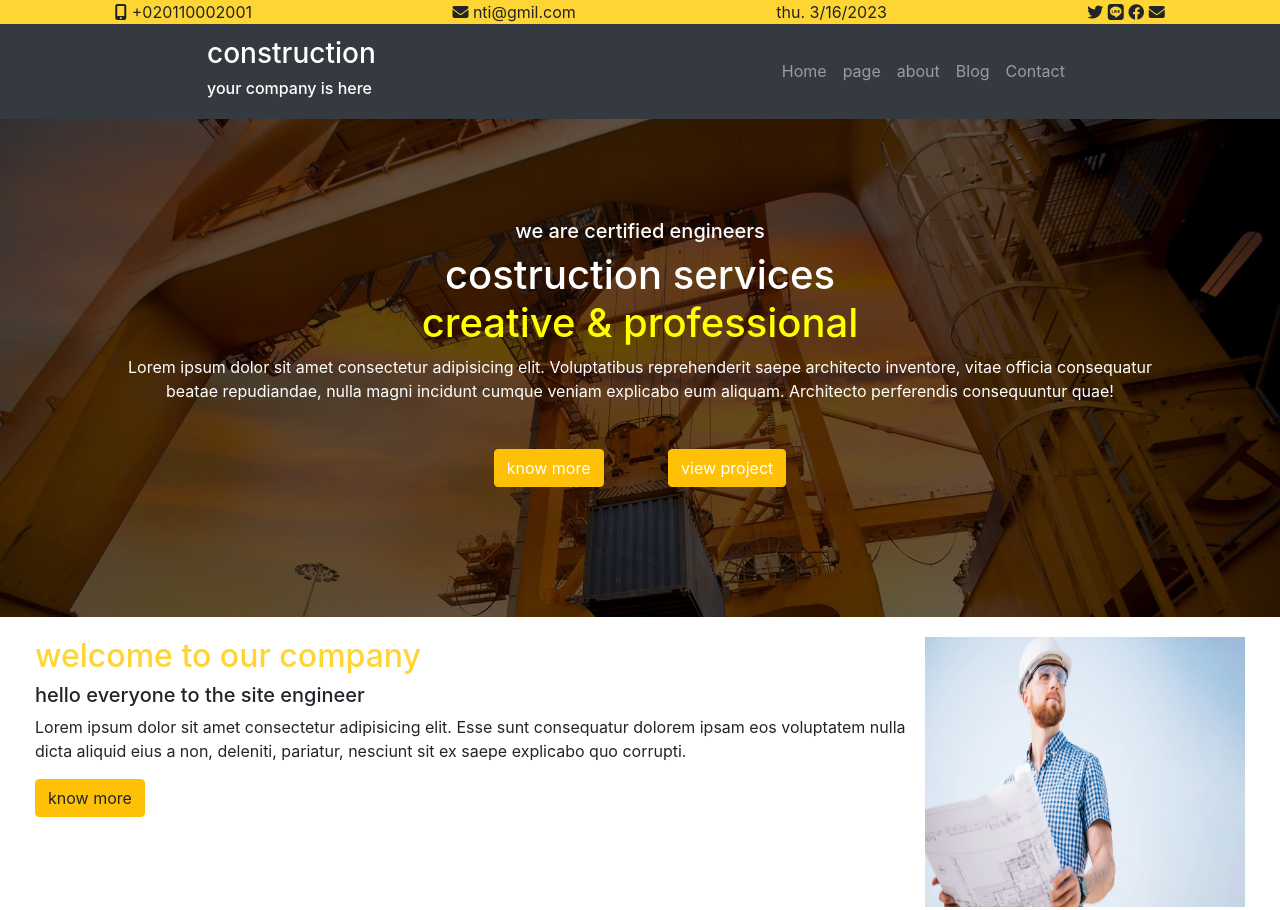
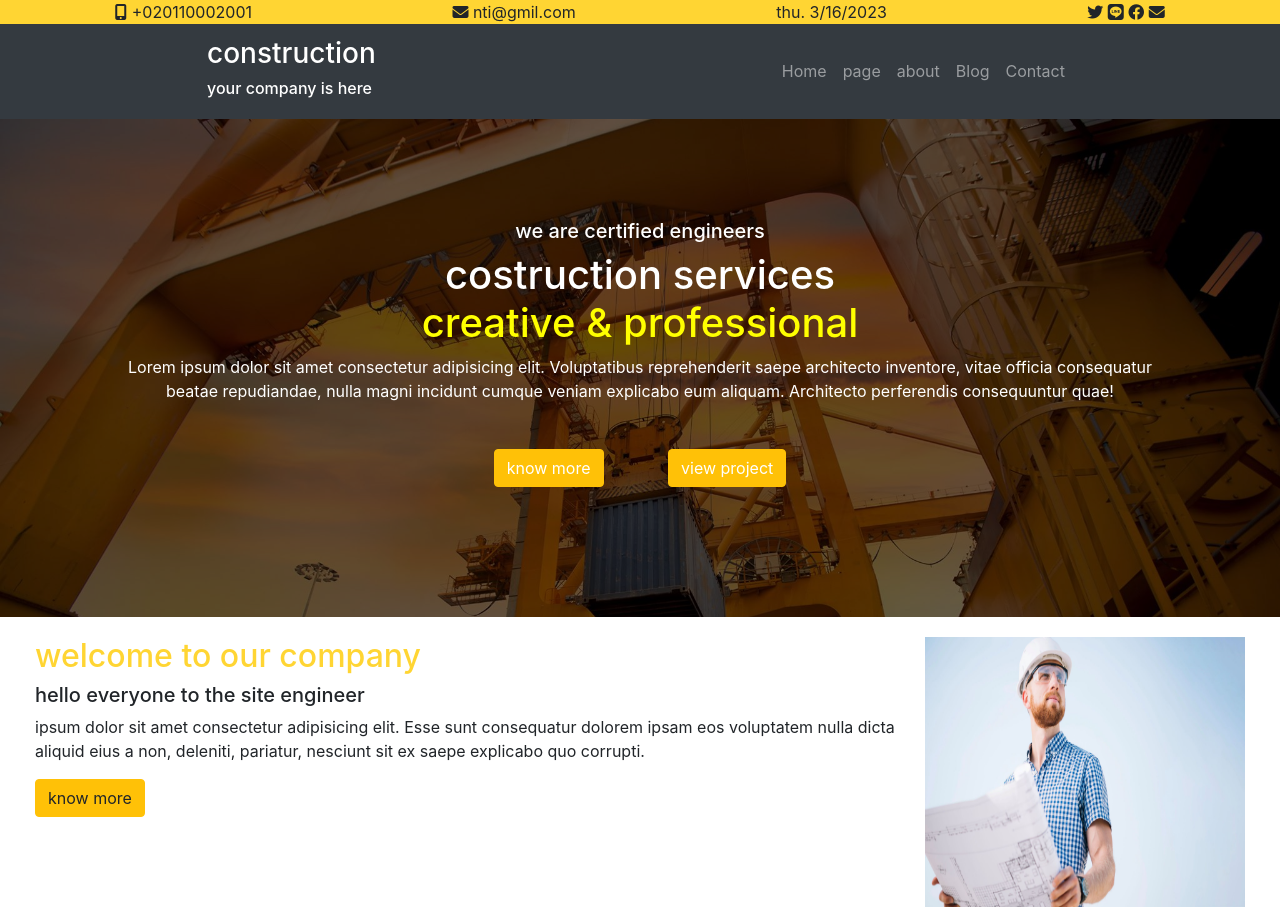
Before and after one commit to mohamed-ammary/test, a plain HTML site: page index.html in a window 1280 px wide. Shown: the top 910 px of the page. Drawn offline with nearby package versions, Linux system fonts and the light colour scheme.

Commit message:
modified html

```diff
--- a/index.html
+++ b/index.html
@@ -83,7 +83,7 @@
           <span>creative & professional</span>
         </h1>
 
-        <p class="d-none d-lg-block">
+        <p class="d-none d-lg-block ">
           Lorem ipsum dolor sit amet consectetur adipisicing elit. Voluptatibus
           reprehenderit saepe architecto inventore, vitae officia consequatur
           beatae repudiandae, nulla magni incidunt cumque veniam explicabo eum
@@ -106,7 +106,7 @@
               <h2>welcome to our company</h2>
               <h5>hello everyone to the site engineer</h5>
               <p>
-                Lorem ipsum dolor sit amet consectetur adipisicing elit. Esse
+                ipsum dolor sit amet consectetur adipisicing elit. Esse
                 sunt consequatur dolorem ipsam eos voluptatem nulla dicta
                 aliquid eius a non, deleniti, pariatur, nesciunt sit ex saepe
                 explicabo quo corrupti.
```
